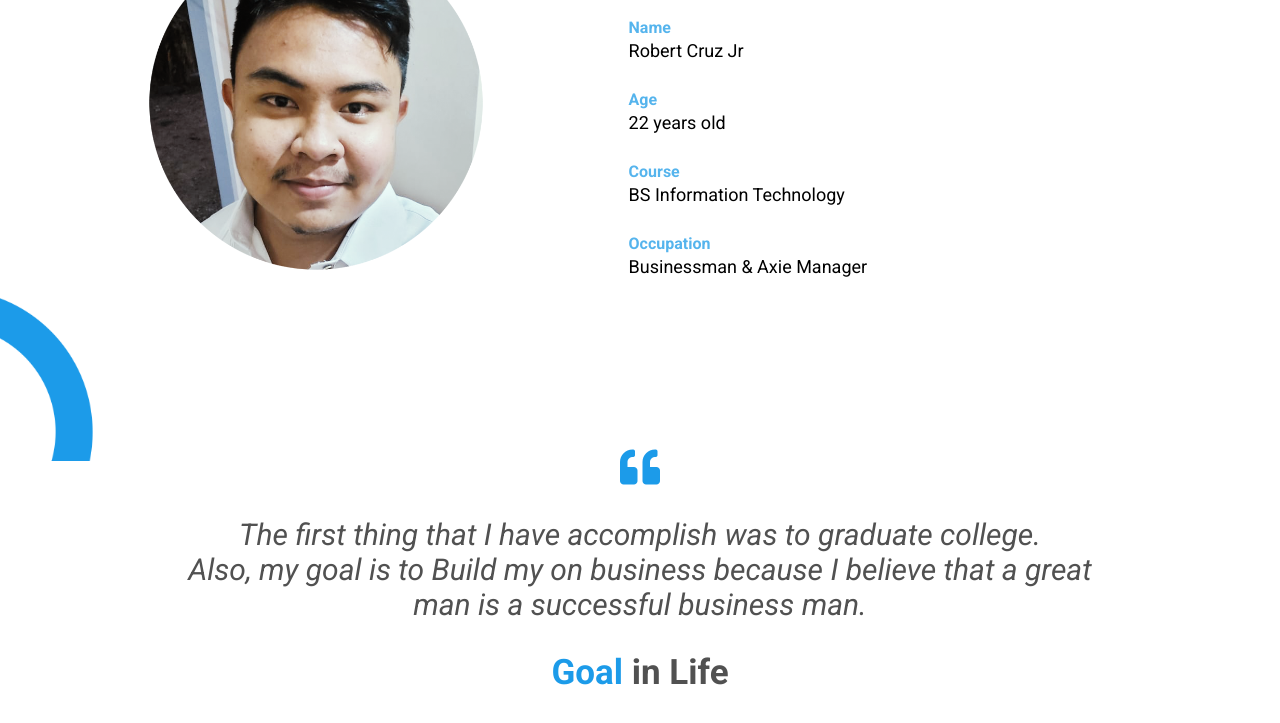
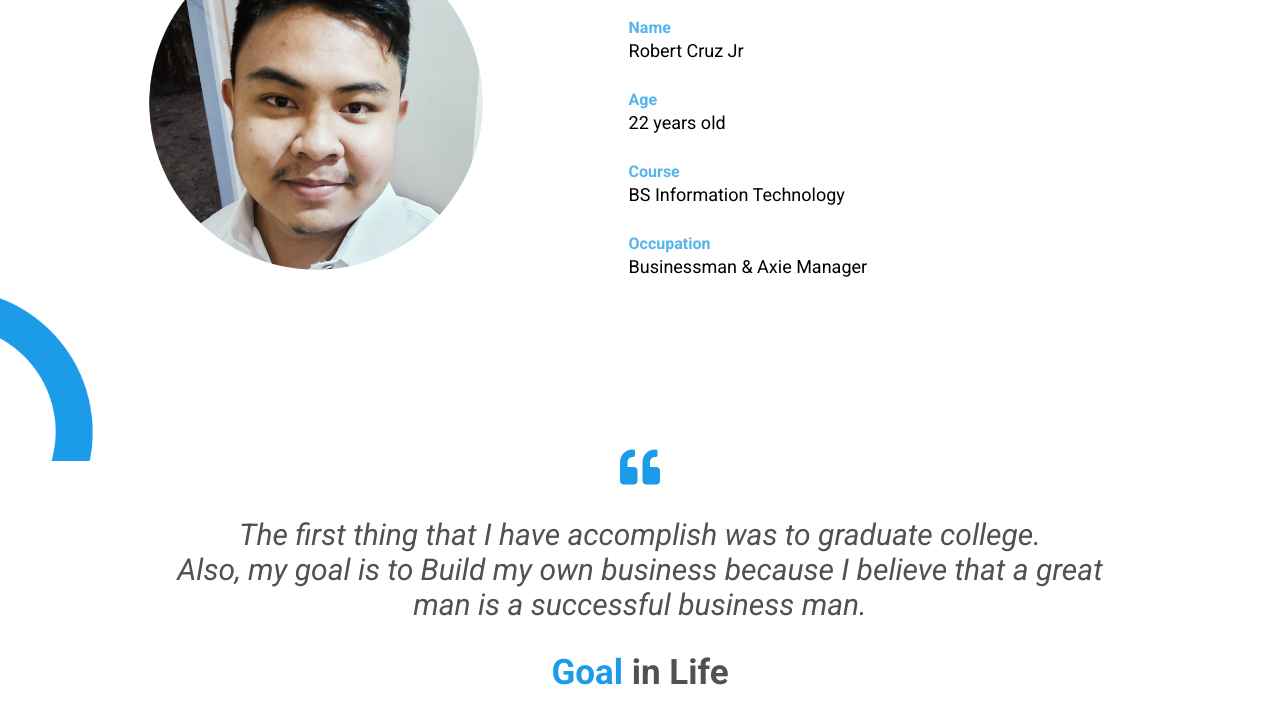
Before and after one commit to treborzurc/portfolio, a plain HTML site: page about.html in a window 1280 px wide. Shown: the part 339-1062 px from the top of the page. Drawn offline with nearby package versions, Linux system fonts and the light colour scheme.

Commit message:
Update about.html

```diff
--- a/about.html
+++ b/about.html
@@ -50,7 +50,7 @@
 
         <div class="quote">
             <i class="fas fa-quote-left"></i>
-            <p>The first thing that I have accomplish was to graduate college.<br> Also, my goal is to Build my on business because I believe that a great man is a successful business man.</p>
+            <p>The first thing that I have accomplish was to graduate college.<br> Also, my goal is to Build my own business because I believe that a great man is a successful business man.</p>
             <h4><span>Goal</span> in Life</h4>
         </div>
 
```
